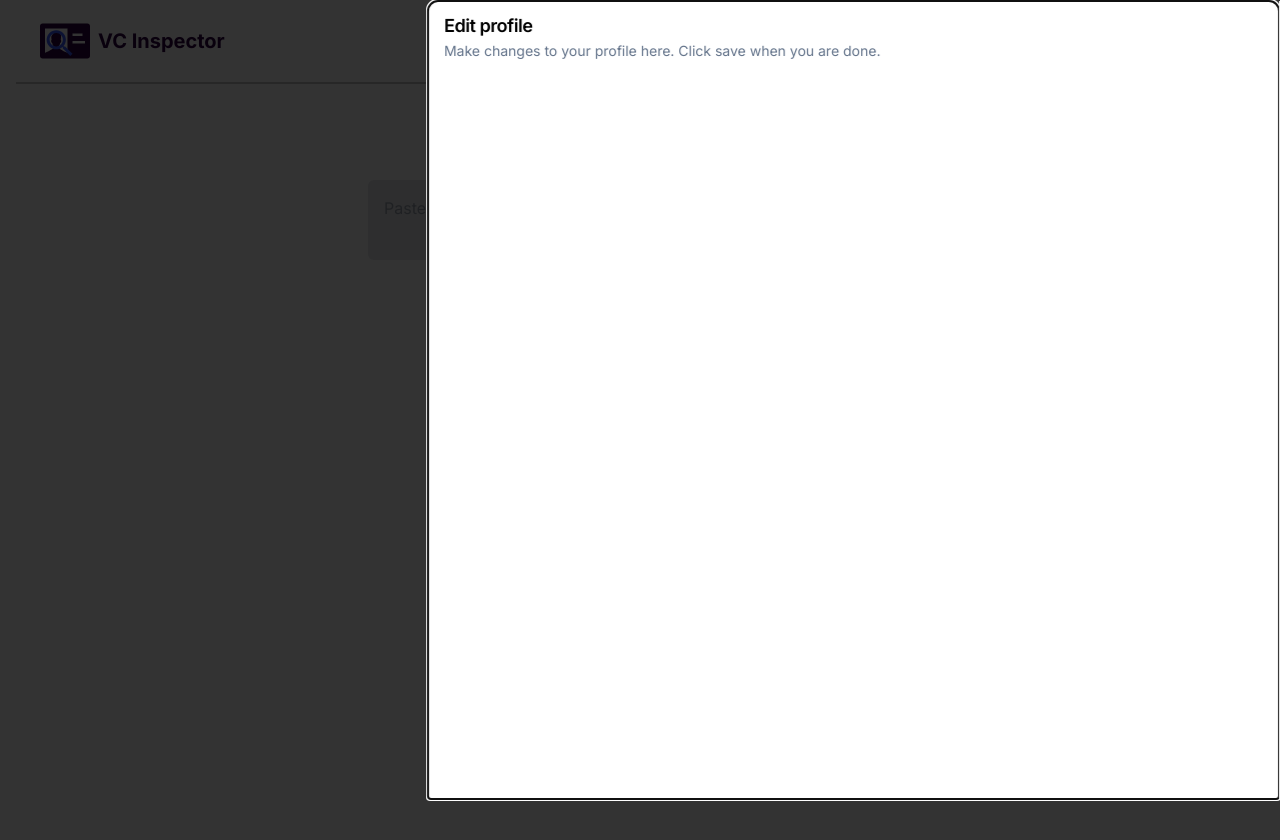
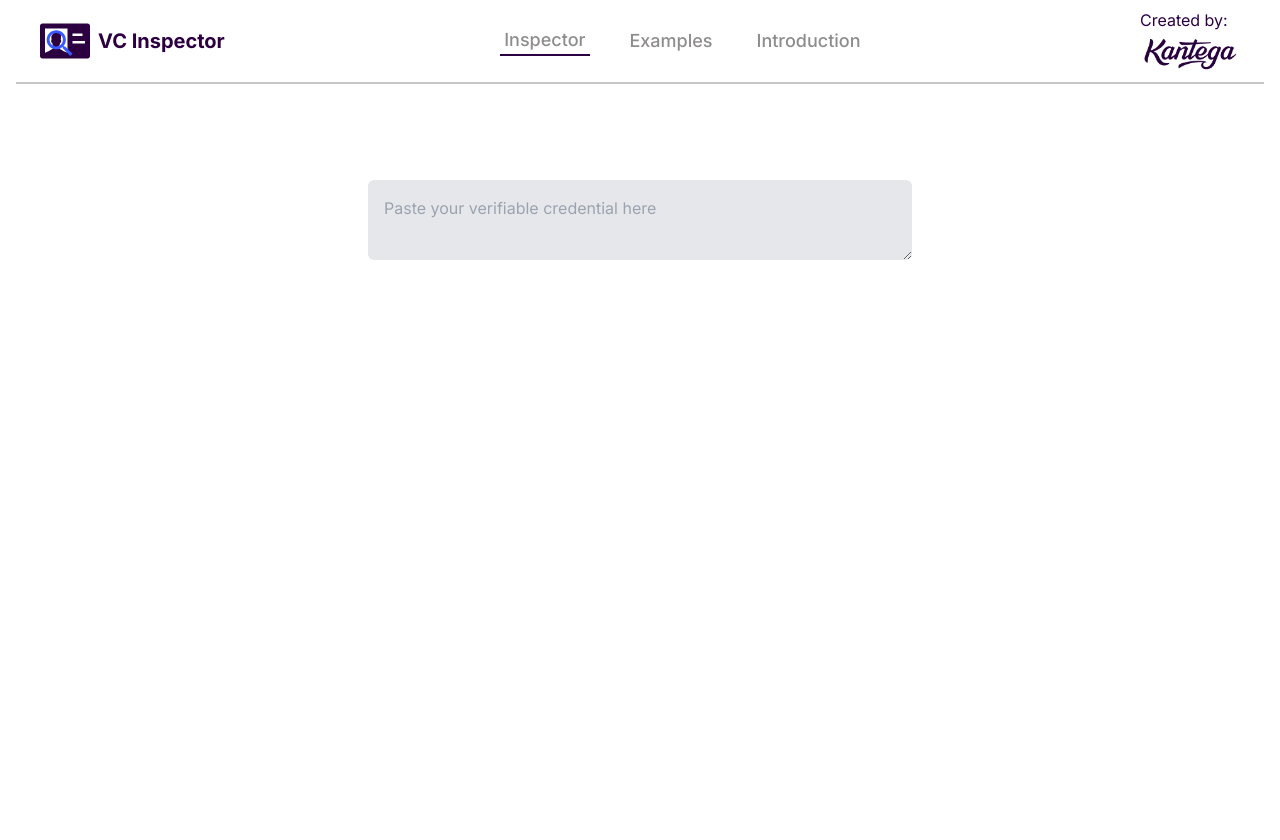
Before and after one commit to kantega/vc-inspector, a Next.js app: page / in a window 1280 px wide. Shown: the top 840 px of the page. Before the commit the page ends 800 px from the top, so only its background shows below. Built offline with nearby package versions, Linux system fonts and the light colour scheme.

Commit message:
add cross close to navigation drawer

```diff
--- a/src/app/components/header/NavBar.tsx
+++ b/src/app/components/header/NavBar.tsx
@@ -26,21 +26,16 @@ type NavigationBarProps = JSX.IntrinsicElements['div'] & {
 export default function NavigationBar({ links, className, currentPath, ...props }: NavigationBarProps) {
   return (
     <div className={cn(className)} {...props}>
-      <NavigationMenu className="max-w-full justify-between py-2 pl-10 pr-10">
-        <Link href="/" className="flex gap-2 align-middle text-xl font-bold text-dark-purple">
+      <NavigationMenu className="max-w-full justify-between px-10 py-2">
+        <Link href="/" className="flex gap-2 align-middle">
           <Image src={inspectorLogo} alt="VC Inspector Logo" width={50} height={20} />
-          <h1 className="h-min self-center">VC Inspector</h1>
+          <h1 className="self-center text-xl font-bold text-dark-purple">VC Inspector</h1>
         </Link>
         <NavigationMenuList>
           {links.map((l) => (
-            <NavigationMenuLink
-              key={l.to}
-              className={cn(navigationMenuTriggerStyle(), 'block text-readable-gray')}
-              asChild
-            >
+            <NavigationMenuLink key={l.to} className={cn(navigationMenuTriggerStyle(), 'text-readable-gray')} asChild>
               <Link href={l.to}>
-                <p>{l.label}</p>
-                {l.to === currentPath && <div className="-mx-2 my-1 rounded border-t-2 border-dark-purple"></div>}
+                <p className={`border-dark-purple px-1 text-lg ${l.to === currentPath && 'border-b-2'}`}>{l.label}</p>
               </Link>
             </NavigationMenuLink>
           ))}
--- a/src/app/components/header/NavDrawer.tsx
+++ b/src/app/components/header/NavDrawer.tsx
@@ -5,15 +5,15 @@ import {
   Drawer,
   DrawerClose,
   DrawerContent,
-  DrawerDescription,
-  DrawerFooter,
   DrawerHeader,
   DrawerTitle,
   DrawerTrigger,
 } from '@/components/shadcn/drawer';
 import { useState } from 'react';
 import menuIcon from '@/public/hamburger.svg';
+import crossIcon from '@/public/cross.svg';
 import Image from 'next/image';
+import Link from 'next/link';
 
 type NavigationDrawerProps = JSX.IntrinsicElements['div'] & {
   links: NavigationLinks[];
@@ -28,24 +28,34 @@ type NavigationDrawerProps = JSX.IntrinsicElements['div'] & {
  * @param currentPath The current path for the client
  */
 export default function NavigationDrawer({ links, currentPath, className, ...props }: NavigationDrawerProps) {
-  const [open, setOpen] = useState(true);
+  const [open, setOpen] = useState(false);
 
   return (
     <div className={cn(className)} {...props}>
       <Drawer open={open} onOpenChange={setOpen} direction="right">
-        <DrawerTrigger asChild>
-          <button>
-            <Image src={menuIcon} alt="Menu" width={20} height={20} />
-          </button>
-        </DrawerTrigger>
-        <DrawerContent className="inset-x-auto bottom-0 right-0 h-full w-2/3">
-          <DrawerHeader className="text-left">
-            <DrawerTitle>Edit profile</DrawerTitle>
-            <DrawerDescription>Make changes to your profile here. Click save when you are done.</DrawerDescription>
-          </DrawerHeader>
-          <DrawerFooter className="pt-2">
-            <DrawerClose asChild>Close</DrawerClose>
-          </DrawerFooter>
+        <div className="flex w-full justify-end p-3">
+          <DrawerTrigger asChild>
+            <button type="button">
+              <Image src={menuIcon} alt="Menu" width={40} height={40} />
+            </button>
+          </DrawerTrigger>
+        </div>
+        <DrawerContent className="inset-x-auto bottom-0 right-0 h-full w-2/3 flex-row justify-between border-0 bg-dark-purple p-5">
+          <nav className="flex flex-col gap-6">
+            {links.map((l) => (
+              <DrawerClose asChild key={l.to}>
+                <Link
+                  href={l.to}
+                  className={`w-min border-white px-1 text-2xl text-white ${l.to === currentPath && 'border-b-2'}`}
+                >
+                  {l.label}
+                </Link>
+              </DrawerClose>
+            ))}
+          </nav>
+          <DrawerClose className="h-min">
+            <Image className="text-white" src={crossIcon} alt="Close Menu Cross" width={40} height={40} />
+          </DrawerClose>
         </DrawerContent>
       </Drawer>
     </div>
```
Also changed, not shown: public/cross.svg (added), 1 other file (tests, documents, lock files or other folders).
